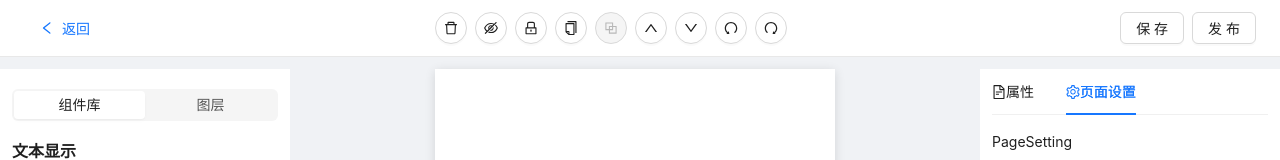
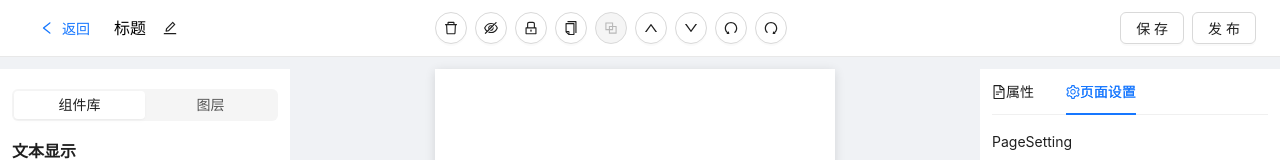
Before and after one commit to kongyich/somi, a React (Vite) app in the folder app/main/: page /question/edit in a window 1280 px wide. Shown: the top 160 px of the page. Built offline with nearby package versions, Linux system fonts and the light colour scheme.

Commit message:
feat: add back title

```diff
--- a/app/main/src/components/QuestionComponents/Paragraph/Component.tsx
+++ b/app/main/src/components/QuestionComponents/Paragraph/Component.tsx
@@ -8,6 +8,7 @@ const Component: FC<QuestionParagraphPropsType> = (props) => {
   const { text, isCenter } = { ...QuestionParagraphDefaultProps, ...props }
 
   const textList = text.split('\n')
+
   return (
     <Paragraph style={{ textAlign: isCenter ? 'center' : 'left' }}>
       {
--- a/app/main/src/pages/Edit/EditHeader/index.tsx
+++ b/app/main/src/pages/Edit/EditHeader/index.tsx
@@ -1,9 +1,12 @@
-import { FC } from 'react'
+import { FC, useState, ChangeEvent } from 'react'
 import styles from './index.module.scss'
 import EditToolBar from '../../../components/EditToolBar'
-import { Space, Button } from 'antd'
+import { Space, Button, Typography, Input } from 'antd'
 import { useNavigate } from 'react-router-dom'
-import { LeftOutlined } from '@ant-design/icons'
+import { LeftOutlined, EditOutlined } from '@ant-design/icons'
+import { useDispatch } from 'react-redux'
+
+const { Title } = Typography
 
 const SaveButton: FC = () => {
   return (
@@ -21,6 +24,36 @@ const PublishButton: FC = () => {
   )
 }
 
+const TitleElem: FC = () => {
+  // const { title } = useGetPageInfo()
+  const [editState, SetEditState] = useState(false)
+  const dispatch = useDispatch()
+
+  function handleChange(event: ChangeEvent<HTMLInputElement>) {
+    const newTitle = event.target.value.trim()
+    if (!newTitle) return
+  }
+
+  if (editState) {
+    return (
+      <Input
+        value={''}
+        onBlur={() => SetEditState(false)}
+        onPressEnter={() => SetEditState(false)}
+        onChange={handleChange}
+      />
+    )
+  }
+
+  return (
+    <Space  align="center">
+      {/* <Title level={5}>标题</Title> */}
+      <span>标题</span>
+      <Button icon={<EditOutlined />} type='text' onClick={() => SetEditState(true)}></Button>
+    </Space>
+  )
+}
+
 const EditHeader: FC = () => {
 
   const nav = useNavigate()
@@ -33,6 +66,8 @@ const EditHeader: FC = () => {
             <Button type="link" icon={<LeftOutlined />} onClick={() => nav(-1)}>
               返回
             </Button>
+
+            <TitleElem />
           </Space>
         </div>
         <div className={styles.main}>
```
